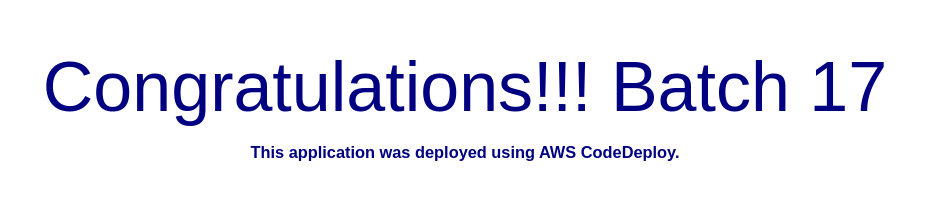
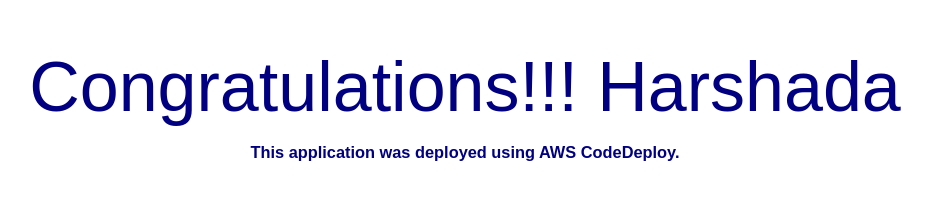
Before and after one commit to harshada424/harshada123, a plain HTML site: page index.html in a window 1280 px wide. Shown: the whole page, without its empty margins (175-1107 px from the left). Drawn offline with Linux system fonts and the light colour scheme.

Commit message:
Update index.html

```diff
--- a/index.html
+++ b/index.html
@@ -26,7 +26,7 @@
 </head>
 <body>
   <div align="center">
-    <h1>Congratulations!!! Batch 17 </h1>
+    <h1>Congratulations!!! Harshada </h1>
     <h3>This application was deployed using AWS CodeDeploy.</h3>
   </div>
 </body>
```
